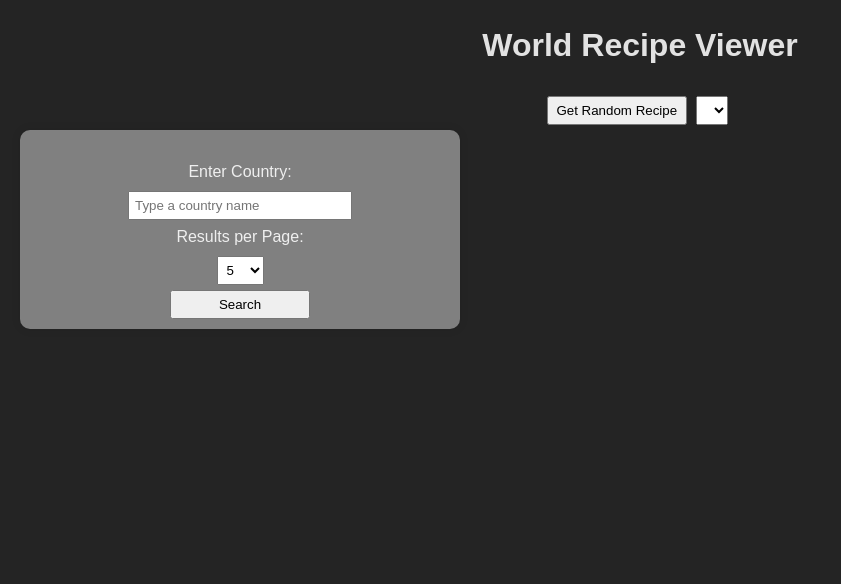
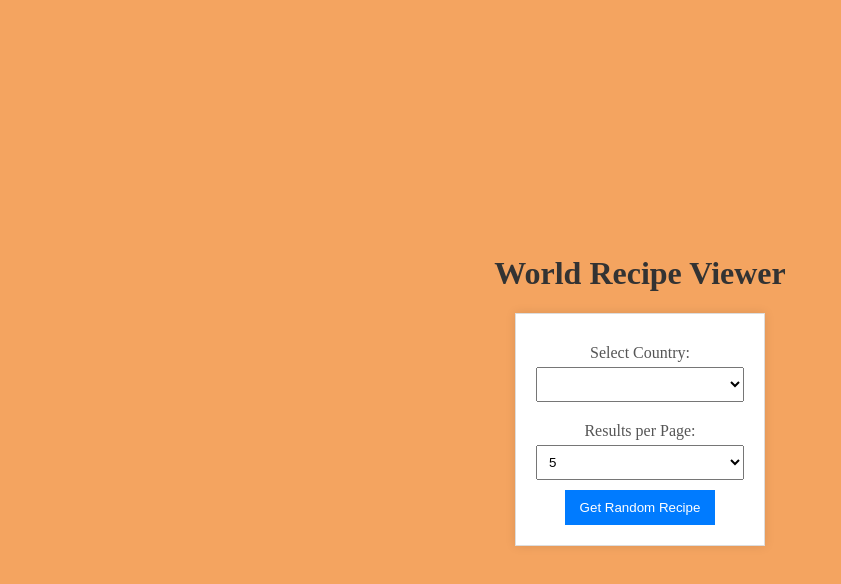
Before and after one commit to WorldRecipeViewer/world-recipe-project, a website: page world-recipe-viewer/index.html in a window 1280 px wide. Shown: the whole page, without its empty margins (0-841 px from the left). Drawn offline with Linux system fonts and the light colour scheme; files that its build step writes are made by us from their sources; no server answers.

Commit message:
website design overhaul save, almost done

```diff
--- a/world-recipe-viewer/index.html
+++ b/world-recipe-viewer/index.html
@@ -2,44 +2,88 @@
 <html lang="en">
 <head>
   <meta charset="UTF-8">
- <link rel="stylesheet" href="src/style.css"/>
   <meta name="viewport" content="width=device-width, initial-scale=1.0">
   <title>World Recipe Viewer</title>
+  <!-- <link rel="stylesheet" href="src/style.css"/> -->
   <style>
+    body {
+      display: flex;
+      flex-direction: column;
+      align-items: center;
+      justify-content: center;
+      min-height: 100vh;
+      margin: 0;
+      background-color: sandybrown;
+      color: #333;
+    }
+    #recipe-form-container {
+      text-align: center;
+      border: 1px solid #ddd;
+      padding: 20px;
+      max-width: 400px;
+      background-color: #fff;
+      box-shadow: 0 0 10px rgba(0, 0, 0, 0.1);
+    }
     #meal-container {
-     display: grid;
-     grid-template-columns: repeat(auto-fill, minmax(200px, 1fr));
-     gap: 10px;
+      display: flex;
+      flex-wrap: wrap;
+      justify-content: space-around;
+      margin-top: 20px;
     }
     .meal {
+      flex: 0 0 calc(20% - 20px);
       margin: 10px;
       border: 1px solid #ddd;
       padding: 10px;
+      background-color: #fff;
+      box-shadow: 0 2px 4px rgba(0, 0, 0, 0.1);
+    }
+    h1 {
+      color: #333;
+    }
+    button {
+      background-color: #007bff;
+      color: #fff;
+      border: none;
+      padding: 10px 15px;
+      cursor: pointer;
+    }
+    button:hover {
+      background-color: #0056b3;
+    }
+    label {
+      display: block;
+      margin-top: 10px;
+      color: #555;
+    }
+    select, input {
+      width: 100%;
+      padding: 8px;
+      margin-top: 5px;
+      margin-bottom: 10px;
+      box-sizing: border-box;
     }
   </style>
   <script type="module" crossorigin src="/your-repo-name-here/assets/index-RkC2kJwo.js"></script>
 </head>
 <body>
   <h1>World Recipe Viewer</h1>
- <button id="random-meal-btn">Get Random Recipe</button>
- <select id="country-selector">
- </select>
 
- <div id="container">
+  <div id="recipe-form-container">
     <form id="recipeForm">
-    <label for="country">Enter Country:</label>
-    <input type="text" id="country" name="country" placeholder="Type a country name">
+      <label for="country-selector">Select Country:</label>
+      <select id="country-selector" name="country"></select>
+
       <label for="results">Results per Page:</label>
       <select id="results" name="results">
           <option value="5">5</option>
           <option value="10">10</option>
           <option value="20">20</option>
       </select>
-    <button type="button" onclick="searchRecipes()">Search</button>
+
+      <button type="button" id="random-meal-btn">Get Random Recipe</button>
     </form>
   </div>
-
-<div id="resultsContainer"></div>
 
   <div id="meal-container"></div>
 
```
Also changed, not shown: index.html (+31 -0 lines). Lines whose indentation alone changed are shown as unchanged.
